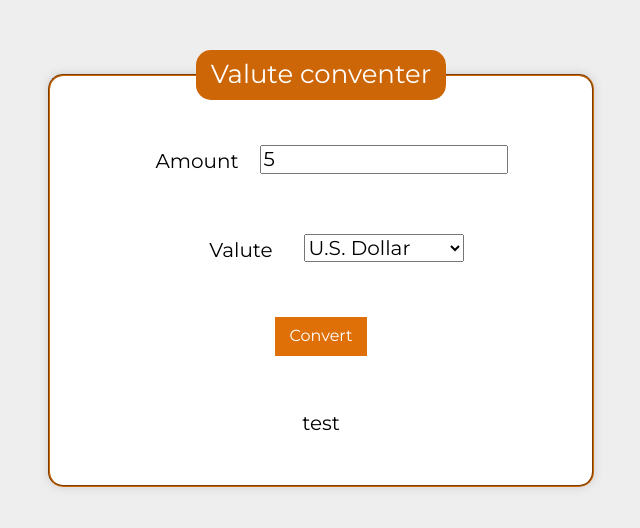
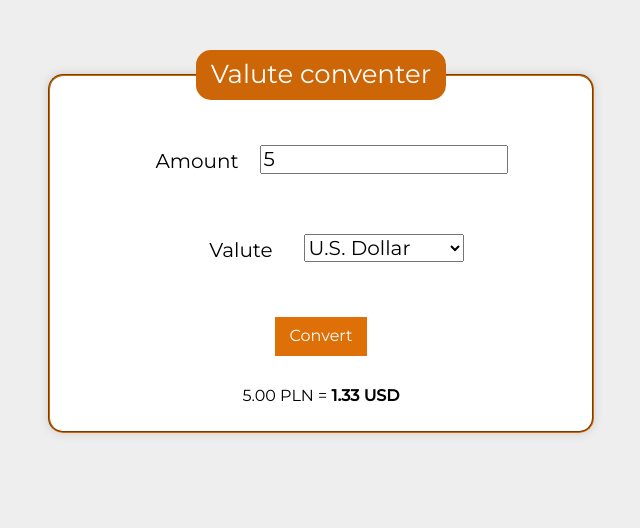
Before and after one commit to stolar-xyz/currency-converter-react, a React (Create React App) app: page / in a window 1280 px wide. Both pictures are taken after typing "5" into the empty fields and a click on the button "Convert". Shown: the top 528 px of the page, without its empty margins (319-959 px from the left). Built offline with nearby package versions, Linux system fonts and the light colour scheme.

Commit message:
added Result component

```diff
--- a/src/App/App.js
+++ b/src/App/App.js
@@ -6,6 +6,7 @@ import Buttons from "./Buttons";
 import Legend from "./Legend";
 import Fieldset from "./Fieldset";
 import Form from "./Form";
+import Result from "./Result";
 import currencies from "./currencies";
 
 
@@ -17,17 +18,21 @@ function App() {
   const calculateResult = (currency, amount) => {
     const rate = currencies.find(({ short }) => short === currency).rate;
 
-    setResult("test")
+    setResult({
+      sourceAmount: +amount,
+      targetAmount: amount / rate,
+      currency,
+    })
   };
 
   return (
-    <Form calculateResult={calculateResult} amount={amount} currency={currency}>
+    <Form calculateResult={calculateResult} amount={amount} currency={currency} result={result}>
       <Fieldset>
         <Legend title={"Valute conventer"} />
         <Paragraph name={"Amount"} body={<NumberInput amount={amount} setAmount={setAmount} />} />
         <Paragraph name={"Valute"} body={<FormField currency={currency} setCurrency={setCurrency} />} />
         <Buttons />
-        <Paragraph name={result} />
+        <Result result={result} />
       </Fieldset>
     </Form>
   );
--- /dev/null
+++ b/src/App/Result/index.js
@@ -0,0 +1,19 @@
+import React from "react";
+
+const Result = ({ result }) => {
+    return (
+        <p>
+            {!!result && (
+                <>
+                    {result.sourceAmount.toFixed(2)}&nbsp;PLN&nbsp;=&nbsp;
+
+                    <strong>
+                        {result.targetAmount.toFixed(2)}&nbsp;{result.currency}
+                    </strong>
+                </>
+            )}
+        </p>
+    )
+};
+
+export default Result;
```
